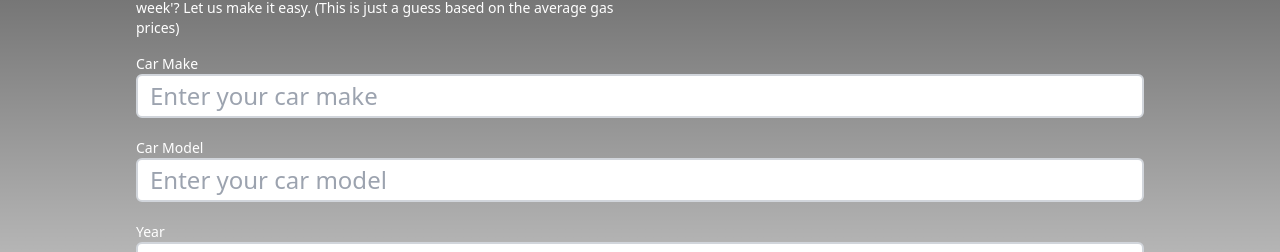
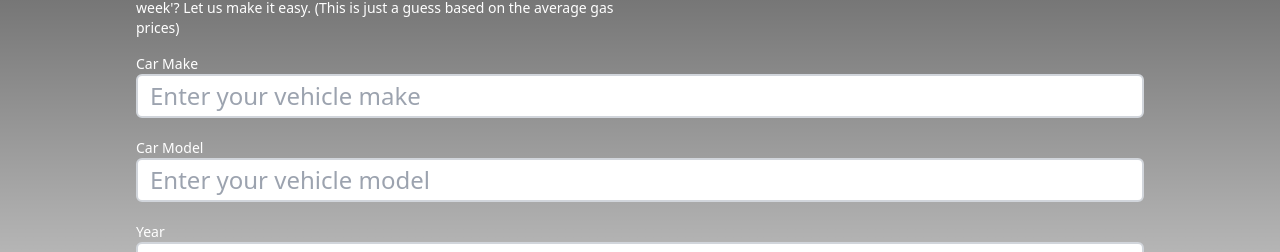
Before and after one commit to iyanez2314/gas-info, a Next.js app: page / in a window 1280 px wide. Shown: the part 320-572 px from the top of the page. Built offline with nearby package versions, Linux system fonts and the light colour scheme.

Commit message:
changed the naming on the placeholders

```diff
--- a/components/Form.tsx
+++ b/components/Form.tsx
@@ -29,7 +29,7 @@ export default function Form({
             onChange={handleInputChange}
             className="border-2 text-black border-gray-300 rounded-md p-1 px-3"
             type="text"
-            placeholder="Enter your car make"
+            placeholder="Enter your vehicle make"
             name="carMake"
           />
         </div>
@@ -39,7 +39,7 @@ export default function Form({
             onChange={handleInputChange}
             className="border-2 text-black border-gray-300 rounded-md p-1 px-3"
             type="text"
-            placeholder="Enter your car model"
+            placeholder="Enter your vehicle model"
             name="carModel"
           />
         </div>
```
